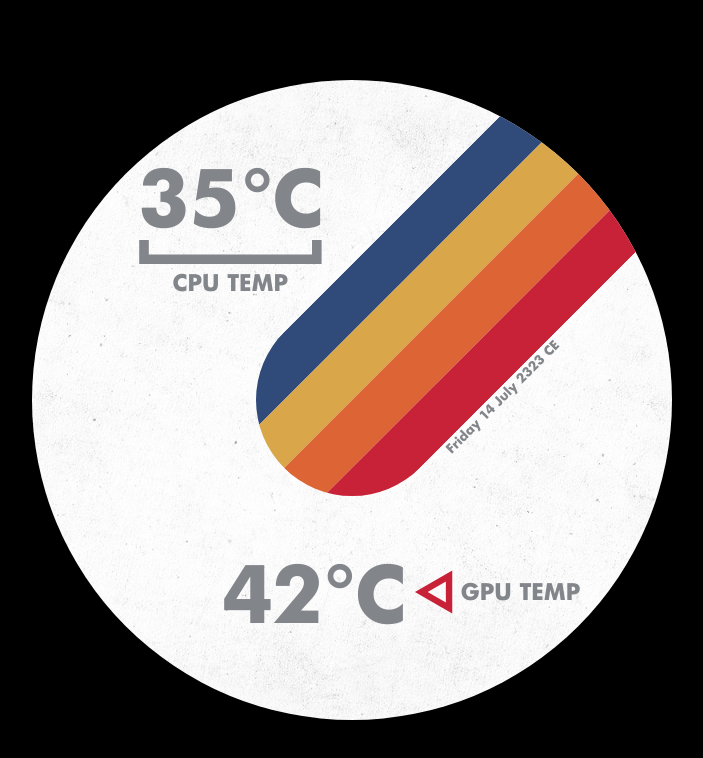
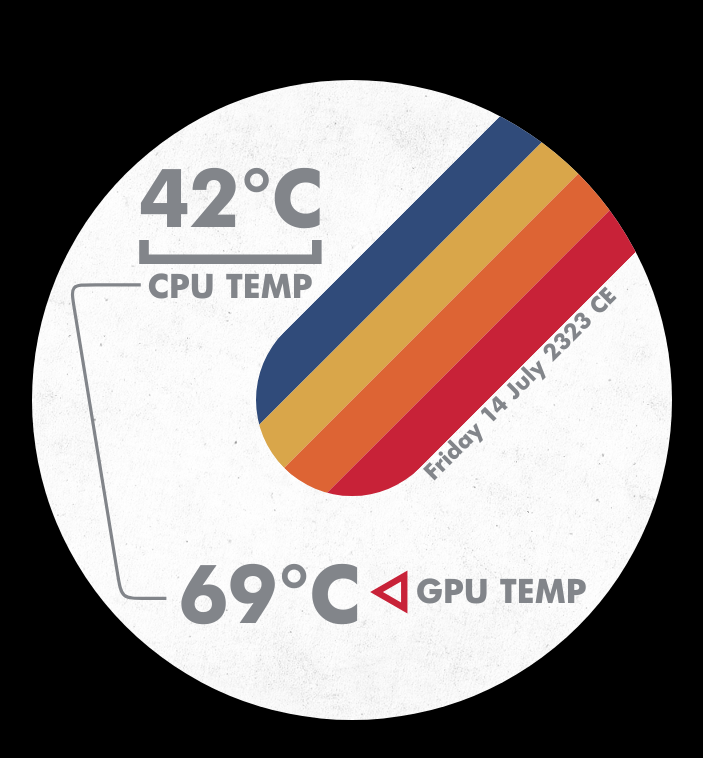
Before and after one commit to FrancoisMentec/NZXT-Starfield-Web-Integration, a website with bundled scripts: page index.html in a window 1280 px wide. Shown: the whole page, without its empty margins (288-991 px from the left). Built offline with nearby package versions, Linux system fonts and the light colour scheme.

Commit message:
fine tuning

```diff
--- a/index.html
+++ b/index.html
@@ -23,22 +23,26 @@
       <!-- Date -->
       <path id="date_path"></path>
       <text>
-        <textPath id="date" href="#date_path" startOffset="5">Thursday 13 July 2323 CE</textPath>
+        <textPath id="date" href="#date_path" startOffset="0">Thursday 13 July 2323 CE</textPath>
       </text>
 
       <!-- CPU temp -->
       <g transform="translate(31, 23)">
-        <text id="cpu_temp" class="temp" x="0" y="0">35°C</text>
+        <text id="cpu_temp" class="temp" x="0" y="0">42°C</text>
         <path class="temp_outline" stroke-width="1.5px" d="M -13.5 2 L -13.5 5 L 13.5 5 L 13.5 2"></path>
-        <text class="temp_label" x="0" y="10">CPU TEMP</text>
+        <text class="temp_label" x="0" y="11">CPU TEMP</text>
       </g>
 
       <!-- GPU temp -->
-      <g transform="translate(44, 80)">
-        <text id="gpu_temp" class="temp" dominant-baseline="central" x="0" y="0">42°C</text>
+      <g transform="translate(37, 80)">
+        <text id="gpu_temp" class="temp" dominant-baseline="central" x="0" y="0">69°C</text>
         <polygon class="temp_outline" stroke-width="1px" style="stroke: #C82238" points="-2.165,0 2.165,-2.5 2.165,2.5" transform="translate(19, 0)"></polygon>
         <text class="temp_label" dominant-baseline="central" style="text-anchor: start;" x="23" y="-0.2">GPU TEMP</text>
       </g>
+
+      <!-- Lines -->
+      <path id="line_1" class="line"></path>
+      <path id="line_2" class="line"></path>
     </svg>
   </body>
   <script type="module" src="./public/js/main.js"></script>
--- a/public/css/style.css
+++ b/public/css/style.css
@@ -59,10 +59,16 @@ text {
 }
 
 .temp_label {
-    font-size: 3.5px;
+    font-size: 5px;
 }
 
 #date {
-    font-size: 2px;
+    font-size: 3.40px;
     text-anchor: start;
 }
+
+.line {
+    stroke: var(--text_color);
+    fill: transparent;
+    stroke-width: 0.5;
+}
--- a/public/js/main.js
+++ b/public/js/main.js
@@ -24,17 +24,15 @@ window.nzxt = {
 }
 
 const cpu_temp = document.getElementById('cpu_temp')
-
 function update_cpu (temp) {
-    cpu_temp.innerText = `${Math.round(temp)}°C`
-
+    cpu_temp.innerHTML = `${Math.round(temp)}°C`
 }
 
 const gpu_temp = document.getElementById('gpu_temp')
+function update_gpu (temp) {
+    gpu_temp.innerHTML = `${Math.round(temp)}°C`
+}
 
-function update_gpu (temp) {
-    gpu_temp.innerText = `${Math.round(temp)}°C`
-}
 
 // Rainbow
 function draw_rainbow (width, start_x, start_y, end_x, end_y) {
@@ -66,7 +64,7 @@ function draw_rainbow (width, start_x, start_y, end_x, end_y) {
     }
 
     // Date (follow the rainbow)
-    const dist = hw + 2 // We add the distance to the rainbow bottom to the rainbow half width
+    const dist = hw + 3 // We add the distance to the rainbow bottom to the rainbow half width
     document.getElementById('date_path').setAttribute('d', `
     M ${end_x + dist * Math.cos(angle_2)}, ${end_y - dist * Math.sin(angle_2)}
     L ${start_x + dist * Math.cos(angle_2)}, ${start_y - dist * Math.sin(angle_2)}`)
@@ -96,3 +94,45 @@ function update_date () {
 }
 
 update_date()
+
+
+// Lines
+const CORNER_RADIUS = 4
+
+function draw_line (name, ...points) {
+    let x1 = points[0][0]
+    let y1 = points[0][1]
+    let d = `M ${x1} ${y1}`
+    for (let i = 1; i < points.length; i++) {
+        const x2 = points[i][0]
+        const y2 = points[i][1]
+        if (i < points.length - 1) {
+            let o = x2 - x1
+            let a = y2 - y1
+            let h = Math.sqrt(o ** 2 + a ** 2)
+            let x = x1 + (h - CORNER_RADIUS) * o / h
+            let y = y1 + (h - CORNER_RADIUS) * a / h
+            d += ` L ${x} ${y}`
+
+
+            const x3 = points[i + 1][0]
+            const y3 = points[i + 1][1]
+            o = x3 - x2
+            a = y3 - y2
+            h = Math.sqrt(o ** 2 + a ** 2)
+            x = x2 + CORNER_RADIUS * o / h
+            y = y2 + CORNER_RADIUS * a / h
+            //d += ` A ${CORNER_RADIUS}, ${CORNER_RADIUS} 0, 0, 0 ${x}, ${y}`
+            d += ` C ${x2} ${y2} ${x2} ${y2} ${x} ${y}`
+        } else {
+            d += ` L ${x2} ${y2}`
+        }
+        x1 = x2
+        y1 = y2
+    }
+    document.getElementById(name).setAttribute('d', d)
+}
+
+//draw_line('line_1', [31, 34], [18, 84], [50, 95], [70, 90], [72, 83])
+draw_line('line_1', [17, 32], [6, 32], [14, 81], [21, 81])
+//draw_line('line_2', [81, 77], [90, 68], [90, 55], [81, 46])
```
